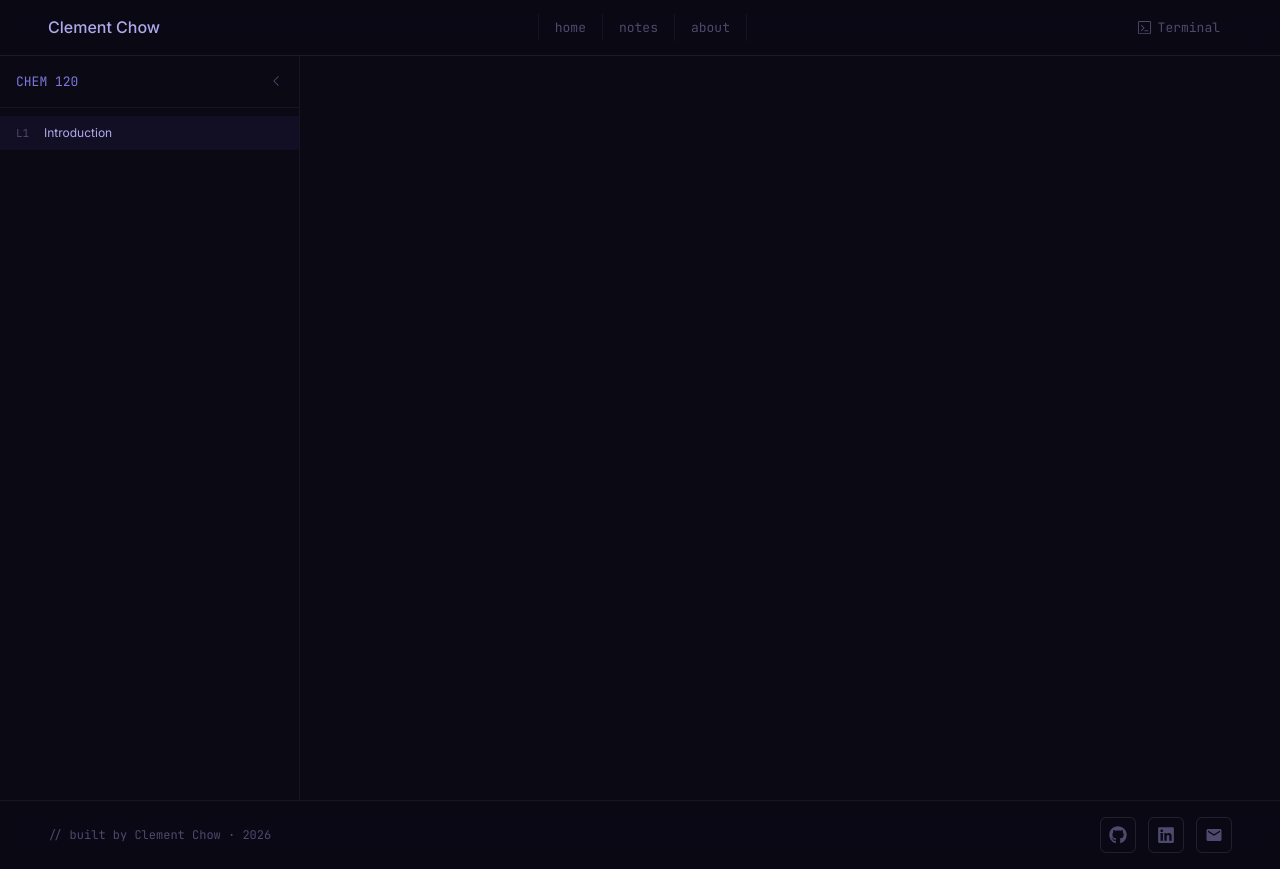
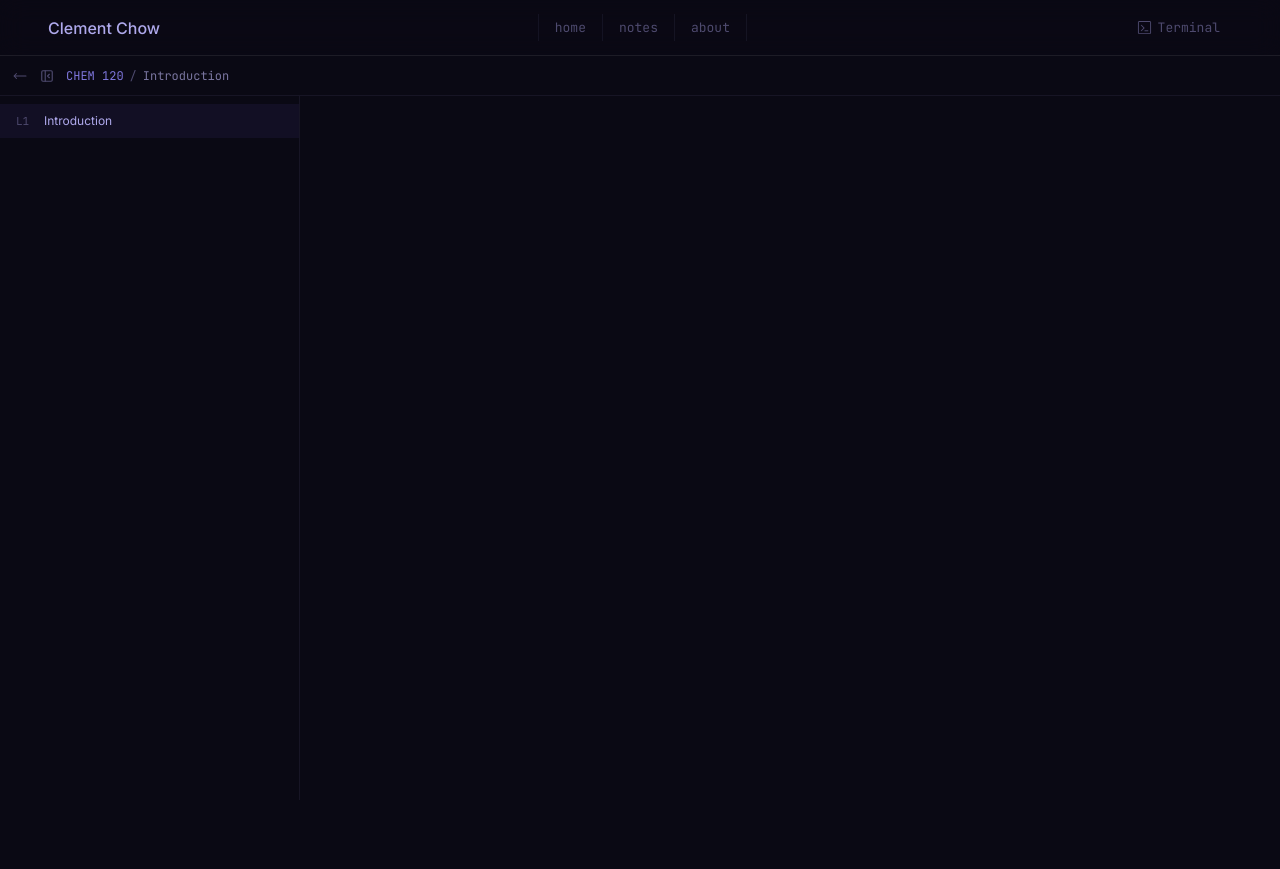
Before and after one commit to ClementNC/personal-portfolio, a Next.js app: page /notes/chem120/01-intro in a window 1280 px wide. After the commit the page ends 800 px from the top, so only its background shows below. Built offline with nearby package versions, Linux system fonts and the light colour scheme.

Commit message:
Fix NotesViewer page by moving Footer layout so it's only scrollable for the contents

```diff
--- /dev/null
+++ b/src/app/(main)/layout.tsx
@@ -0,0 +1,14 @@
+import { Footer } from "@/components/ui/Footer";
+
+export default function MainLayout({
+  children,
+}: {
+  children: React.ReactNode;
+}) {
+  return (
+    <>
+      {children}
+      <Footer />
+    </>
+  );
+}
--- a/src/app/layout.tsx
+++ b/src/app/layout.tsx
@@ -2,7 +2,6 @@ import type { Metadata } from "next";
 import { Inter, JetBrains_Mono } from "next/font/google";
 import "@/styles/globals.css";
 import { Nav } from "@/components/ui/Nav";
-import { Footer } from "@/components/ui/Footer";
 import { TerminalProvider } from "@/context/TerminalContext";
 import { SITE_NAME } from "@/constants/site";
 
@@ -37,7 +36,6 @@ export default function RootLayout({
         <TerminalProvider>
           <Nav />
           {children}
-          <Footer />
         </TerminalProvider>
       </body>
     </html>
--- a/src/components/notes/NotesViewer.tsx
+++ b/src/components/notes/NotesViewer.tsx
@@ -2,7 +2,8 @@
 
 import { useState } from "react";
 import Link from "next/link";
-import { HiChevronLeft, HiChevronRight } from "react-icons/hi2";
+import { LuPanelLeftClose, LuPanelLeftOpen } from "react-icons/lu";
+import { HiArrowLongLeft } from "react-icons/hi2";
 import type { LectureEntry } from "@/types/notes";
 
 // ── Types ─────────────────────────────────────────────────────────────────────
@@ -15,10 +16,59 @@ interface NotesViewerProps {
   pdfUrl?: string;
 }
 
-// ── Sub-components ────────────────────────────────────────────────────────────
+// ── Helpers ───────────────────────────────────────────────────────────────────
 
 function formatCourseCode(code: string) {
   return code.replace(/([A-Za-z]+)(\d+)/, "$1 $2");
+}
+
+// ── Sub-components ────────────────────────────────────────────────────────────
+
+function ViewerTopbar({
+  open,
+  onToggle,
+  courseCode,
+  activeLecture,
+  lectures,
+}: {
+  open: boolean;
+  onToggle: () => void;
+  courseCode: string;
+  activeLecture: string;
+  lectures: LectureEntry[];
+}) {
+  const lectureTitle = lectures.find((l) => l.slug === activeLecture)?.title;
+
+  return (
+    <div className="h-10 shrink-0 flex items-center px-3 gap-3 [border-bottom:0.5px_solid_rgba(175,169,236,0.08)]">
+      <Link
+        href="/notes"
+        className="text-(--text-dim) hover:text-(--accent) transition-colors duration-150 shrink-0"
+        aria-label="Back to notes"
+      >
+        <HiArrowLongLeft size={16} />
+      </Link>
+
+      <button
+        onClick={onToggle}
+        className="text-(--text-dim) hover:text-(--accent) transition-colors duration-150 cursor-pointer shrink-0"
+        aria-label={open ? "Collapse sidebar" : "Expand sidebar"}
+      >
+        {open ? <LuPanelLeftClose size={14} /> : <LuPanelLeftOpen size={14} />}
+      </button>
+
+      <div className="flex items-center gap-1.5 font-mono text-[12px] min-w-0">
+        <Link
+          href="/notes"
+          className="text-(--accent-mid) hover:text-(--accent) transition-colors duration-150 shrink-0"
+        >
+          {formatCourseCode(courseCode)}
+        </Link>
+        <span className="text-(--text-dim) shrink-0">/</span>
+        <span className="text-(--text-muted) truncate">{lectureTitle}</span>
+      </div>
+    </div>
+  );
 }
 
 function ViewerSidebar({
@@ -26,38 +76,18 @@ function ViewerSidebar({
   lectures,
   activeLecture,
   open,
-  onToggle,
 }: {
-  courseCode: string;
+  courseCode: string;  // used to build lecture hrefs
   lectures: LectureEntry[];
   activeLecture: string;
   open: boolean;
-  onToggle: () => void;
 }) {
   return (
     <aside
       className={`shrink-0 flex flex-col h-full [border-right:0.5px_solid_rgba(175,169,236,0.08)] transition-[width] duration-200 ease-in-out overflow-hidden ${
-        open ? "w-[300px]" : "w-8"
+        open ? "w-[300px]" : "w-0"
       }`}
     >
-      {open ? (
-        <>
-          {/* Header */}
-          <div className="flex items-center justify-between px-4 py-4 shrink-0">
-            <span className="font-mono text-[13px] text-(--accent-mid)">
-              {formatCourseCode(courseCode)}
-            </span>
-            <button
-              onClick={onToggle}
-              className="text-(--text-dim) hover:text-(--accent) transition-colors duration-150 cursor-pointer"
-              aria-label="Collapse sidebar"
-            >
-              <HiChevronLeft size={14} />
-            </button>
-          </div>
-
-          <div className="[border-top:0.5px_solid_rgba(175,169,236,0.08)]" />
-
       {/* Lecture list */}
       <nav className="flex-1 overflow-y-auto py-2">
         {lectures.map((lecture, i) => {
@@ -85,19 +115,6 @@ function ViewerSidebar({
           );
         })}
       </nav>
-        </>
-      ) : (
-        /* Collapsed strip */
-        <div className="flex items-center justify-center h-full">
-          <button
-            onClick={onToggle}
-            className="text-(--text-dim) hover:text-(--accent) transition-colors duration-150 cursor-pointer"
-            aria-label="Expand sidebar"
-          >
-            <HiChevronRight size={14} />
-          </button>
-        </div>
-      )}
     </aside>
   );
 }
@@ -140,15 +157,23 @@ export function NotesViewer({
   const [sidebarOpen, setSidebarOpen] = useState(true);
 
   return (
-    <div className="flex h-[calc(100vh-var(--nav-height,56px))] bg-(--bg) overflow-hidden">
+    <div className="flex flex-col h-[calc(100vh-var(--nav-height,56px))] bg-(--bg) overflow-hidden">
+      <ViewerTopbar
+        open={sidebarOpen}
+        onToggle={() => setSidebarOpen((prev) => !prev)}
+        courseCode={courseCode}
+        activeLecture={activeLecture}
+        lectures={lectures}
+      />
+      <div className="flex flex-1 overflow-hidden">
         <ViewerSidebar
           courseCode={courseCode}
           lectures={lectures}
           activeLecture={activeLecture}
           open={sidebarOpen}
-        onToggle={() => setSidebarOpen((prev) => !prev)}
         />
         <ViewerContent content={content} pdfUrl={pdfUrl} />
       </div>
+    </div>
   );
 }
--- a/src/components/ui/Nav.tsx
+++ b/src/components/ui/Nav.tsx
@@ -18,7 +18,7 @@ export function Nav() {
   }
 
   return (
-    <nav className="sticky top-0 z-50 flex items-center justify-between px-12 py-[0.85rem] border-b-[0.5px] border-white/[0.08] bg-[rgba(10,9,20,0.6)] backdrop-blur-md">
+    <nav className="sticky top-0 z-50 flex items-center justify-between px-12 h-(--nav-height) border-b-[0.5px] border-white/[0.08] bg-[rgba(10,9,20,0.6)] backdrop-blur-md">
       {/* Left — name; navigates home or scrolls to top if already there */}
       <Link
         href="/"
--- a/src/styles/globals.css
+++ b/src/styles/globals.css
@@ -19,6 +19,9 @@
   --text-body:    #9993c4;
   --text-muted:   #7a76a0;
   --text-dim:     #4e4a6e;
+
+  /* Layout */
+  --nav-height: 56px;
 
   /* Semantic */
   --success: #3B6D11;
```
Also changed, not shown: src/app/(main)/notes/page.tsx (renamed from src/app/notes/page.tsx), src/app/(main)/page.tsx (renamed from src/app/page.tsx). Lines whose indentation alone changed are shown as unchanged.
